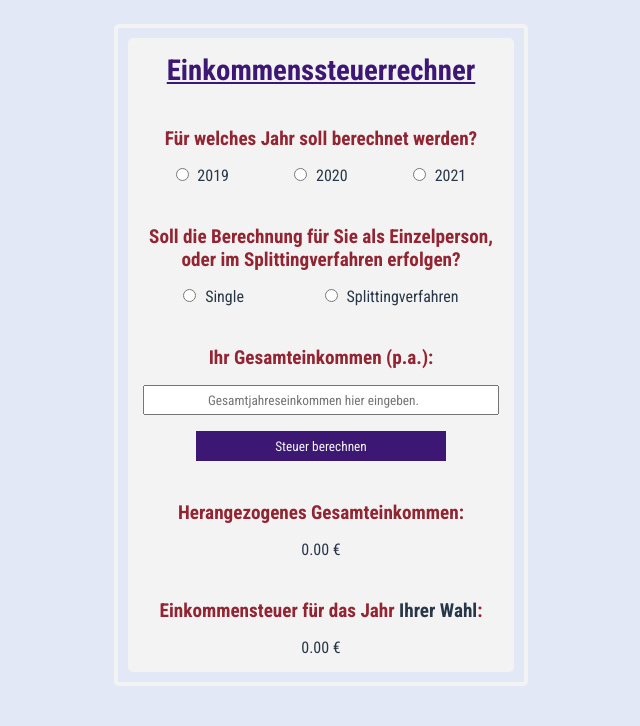
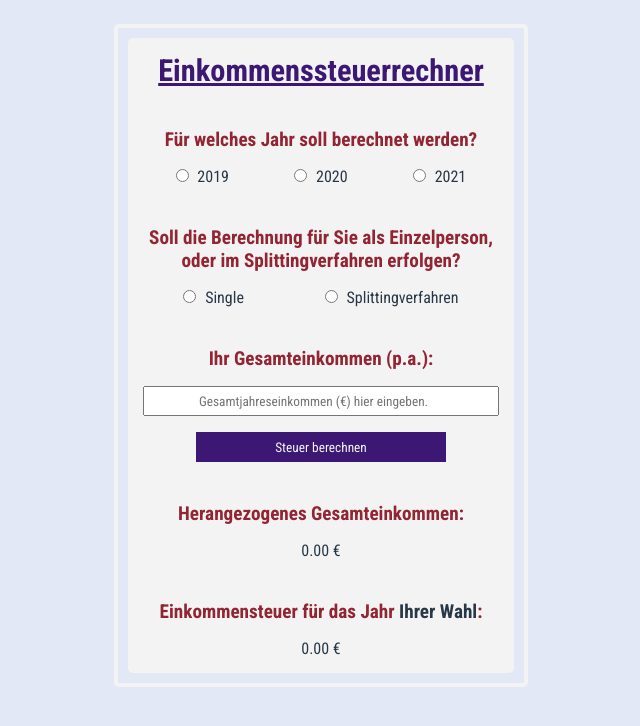
Before and after one commit to StefanSeliger/Projekt-Einkommenssteuer-Rechner, a plain HTML site: page index.html in a window 1280 px wide. Shown: the whole page, without its empty margins (319-959 px from the left). Drawn offline with Linux system fonts and the light colour scheme.

Commit message:
seventh upload

```diff
--- a/assets/scss/main.scss
+++ b/assets/scss/main.scss
@@ -47,7 +47,7 @@ main {
         border-radius: 5px;
         h1 {
             color: #3C1874;
-            font-size: 1.8rem;
+            font-size: 1.9rem;
             text-align: center;
             text-decoration: underline;
             }
--- a/index.html
+++ b/index.html
@@ -42,7 +42,7 @@
                 </article>
                 <h2>Ihr Gesamteinkommen (p.a.):</h2>
                 <article>
-                    <input type="number" name="income" id="income" placeholder="Gesamtjahreseinkommen hier eingeben.">
+                    <input type="number" name="income" id="income" placeholder="Gesamtjahreseinkommen (€) hier eingeben.">
                     <input type="button" value="Steuer berechnen" onclick="taxcalculator()">
                 </article>
             </form>
```
Also changed, not shown: assets/css/style.css.
